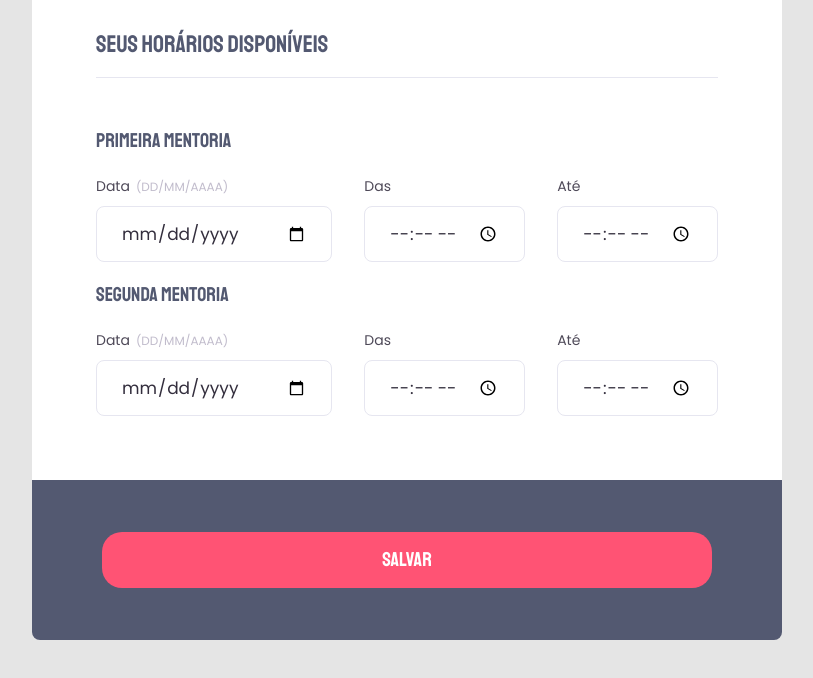
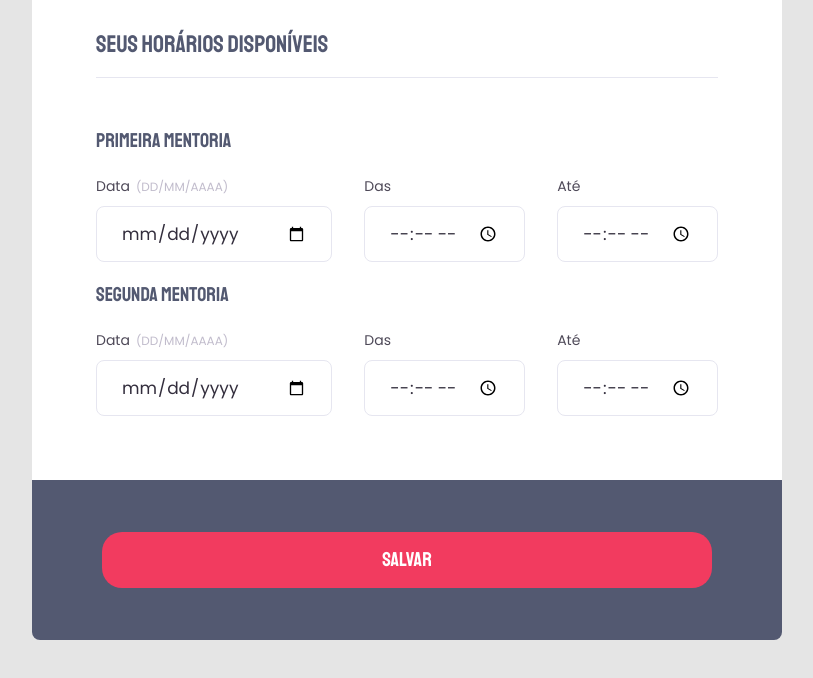
Before and after one commit to MatheuszPorto/desafio-explorer-03-1, a plain HTML site: page index.html in a window 1280 px wide. In both pictures the pointer is over the input "Salvar". Shown: the part 938-1616 px from the top of the page, without its empty margins (233-1046 px from the left). Drawn offline with Linux system fonts and the light colour scheme.

Commit message:
feat:added background color and pointer when hover

```diff
--- a/style.css
+++ b/style.css
@@ -150,3 +150,8 @@ footer {
   border: none;
   border-radius: 20px;
 }
+
+.button:hover {
+  cursor: pointer;
+  background: #f23b5f;
+}
```
